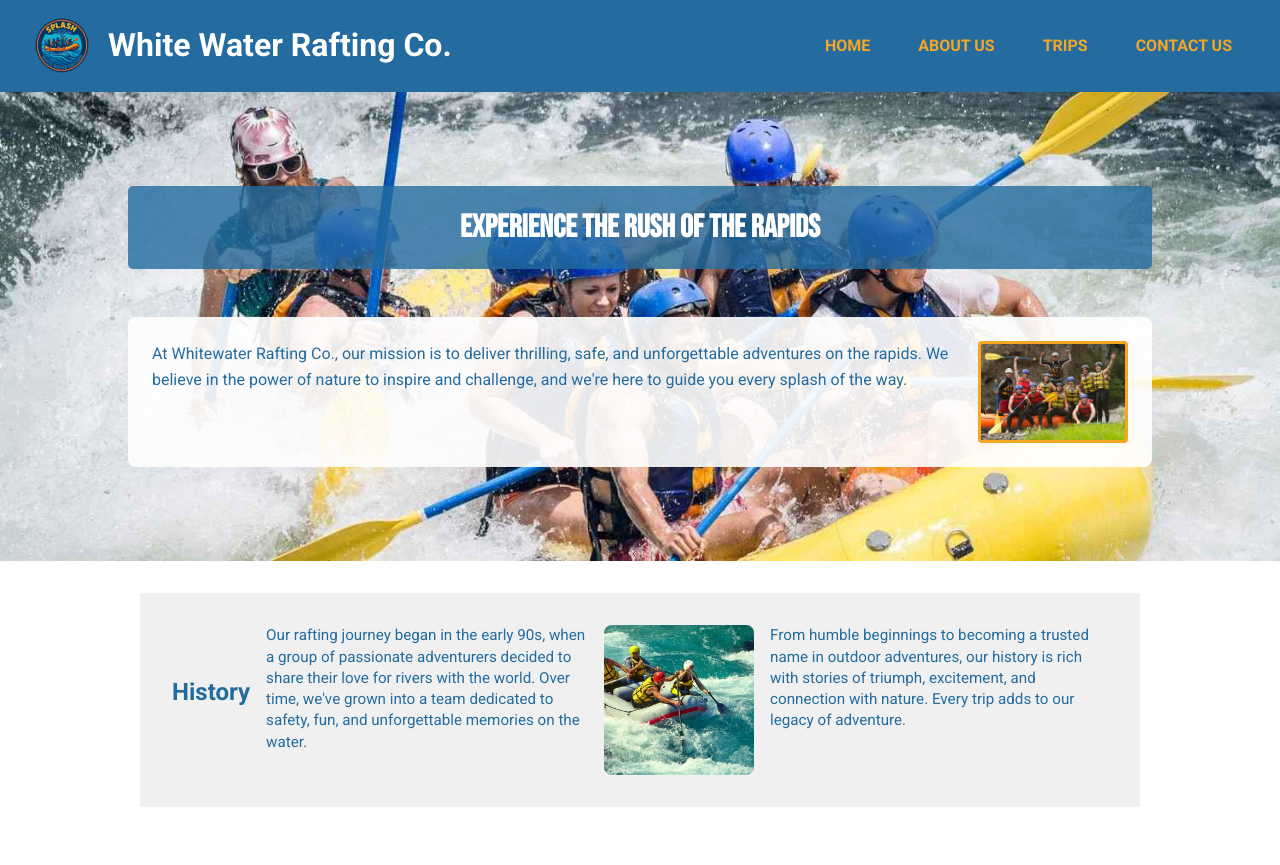
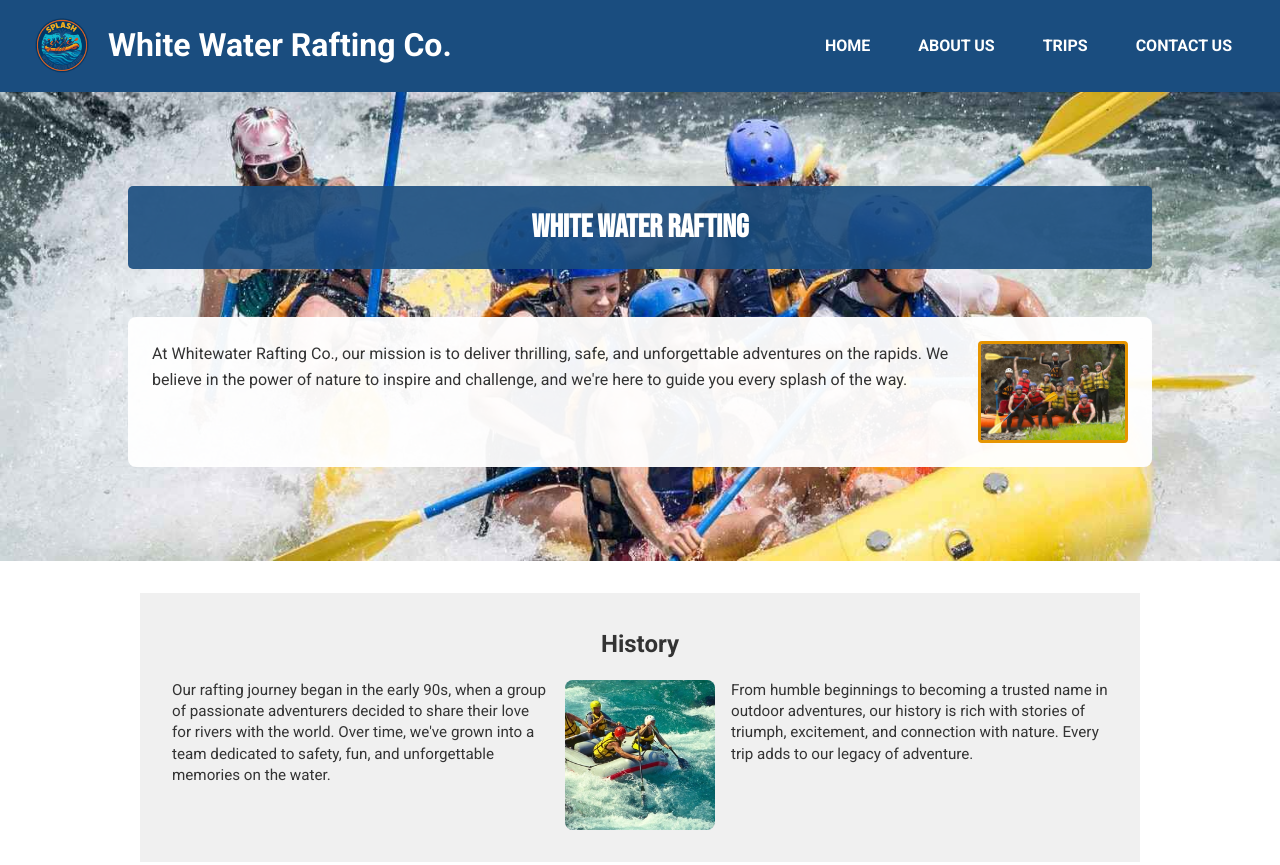
Before and after one commit to Howie1425/wdd130, a plain HTML site: page wwr/about.html in a window 1280 px wide. Shown: the top 865 px of the page. Drawn offline with Linux system fonts and the light colour scheme.

```diff
--- a/wwr/about.html
+++ b/wwr/about.html
@@ -30,7 +30,7 @@
   <!-- Hero Section -->
   <div class="hero">
     <img class="hero-background" src="images/hero-image.jpg" alt="Rafting adventure">
-    <h1>Experience the Rush of the Rapids</h1>
+    <h1>White Water Rafting</h1>
     <article>
       <img src="images/happy-client.jpg" alt="Rafting owner">
       <p>At Whitewater Rafting Co., our mission is to deliver thrilling,
--- a/wwr/styles/rafting.css
+++ b/wwr/styles/rafting.css
@@ -1,8 +1,9 @@
+
 :root {
-  --primary-color: #246CA0;
-  --secondary-color: #93B18D;
-  --accent1-color: #F5A623;
-  --accent2-color: #828256;
+--primary-color: #1A4D7F;
+  --secondary-color: #6D8B6D;
+  --accent1-color: #E69500;
+  --accent2-color: #6B6D40;
   --heading-font: 'Bebas Neue', sans-serif;
   --text-font: 'Roboto', sans-serif;
 }
@@ -42,7 +43,7 @@ nav ul {
 }
 
 nav a {
-  color: var(--accent1-color);
+  color: white;
   text-decoration: none;
   font-weight: bold;
   padding: 0.5rem 1rem;
@@ -53,6 +54,9 @@ nav a:hover {
   color: white;
   background-color: var(--accent1-color);
   border-radius: 4px;
+}
+body {
+  color: #333
 }
 
 /* HERO SECTION */
@@ -78,7 +82,7 @@ nav a:hover {
   width: 80%;
   padding: 1rem;
   text-align: center;
-  background-color: rgba(36, 108, 160, 0.8);
+  background-color: rgba(26, 77, 127, 0.9);
   color: white;
   border-radius: 5px;
   font-family: var(--heading-font);
@@ -90,9 +94,10 @@ nav a:hover {
   left: 50%;
   transform: translateX(-50%);
   width: 80%;
-  background-color: rgba(255, 255, 255, 0.9);
+  background-color: rgba(255, 255, 255, 0.95);
   padding: 1.5rem;
   border-radius: 8px;
+  color: #333
 }
 
 .hero article img {
@@ -105,7 +110,7 @@ nav a:hover {
 
 /* HISTORY SECTION - CSS Grid */
 section:nth-of-type(1) {
-  display: grid;
+  display: block;
   grid-template-columns: 1fr auto 1fr;
   align-items: center;
   background-color: #f0f0f0;
```
